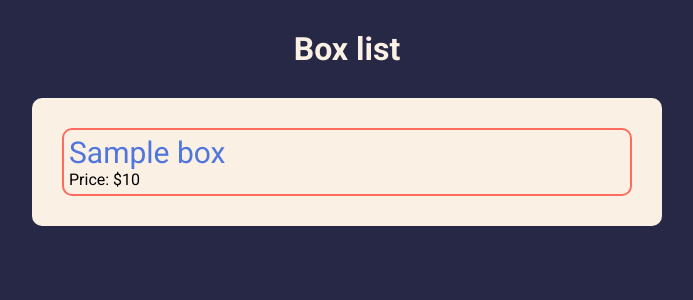
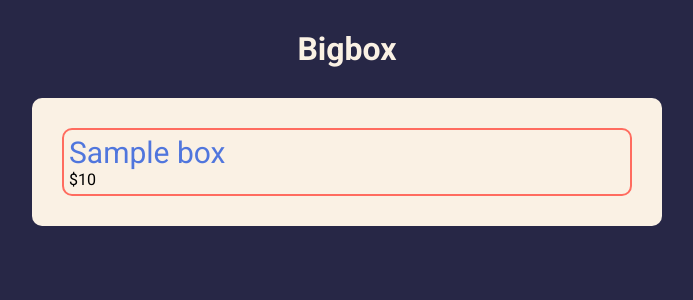
Before and after one commit to eliasvelardezft/bigbox-django, a Django app: template templates/bigbox/box_list.html in a window 1280 px wide. Shown: the top 300 px of the page, without its empty margins (293-986 px from the left). Run offline with Django 3.2, Linux system fonts and the light colour scheme; the template is opened without the code that fills it: most values are stand-ins (such as "Sample title", 1, 10 or a date in 2020).

Commit message:
changed some html content

```diff
--- a/templates/bigbox/box_list.html
+++ b/templates/bigbox/box_list.html
@@ -9,14 +9,14 @@
     <title>Bigbox</title>
 </head>
 <body>
-    <h1>Box list</h1>
+    <h1>Bigbox</h1>
     <div class="container">
         <ul>
             {% for box in box_list %}
             <li>
                 <div class="box">
                     <a class="name-link" href="{{ box.slug }}">{{ box.name }}</a>
-                    <p>Price: ${{ box.price }}</p>
+                    <p>${{ box.price }}</p>
                 </div>
             </li>
             {% endfor %}
```
